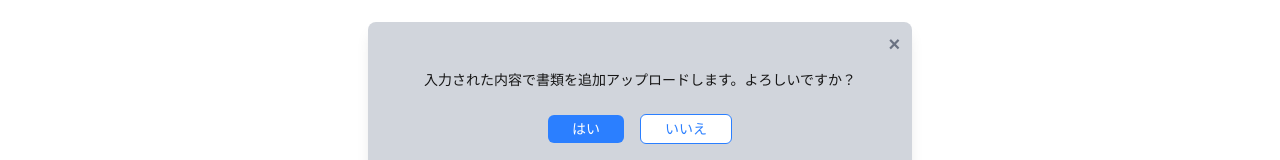
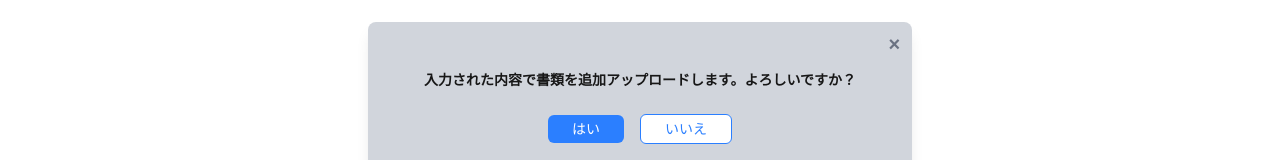
Before and after one commit to Nghphuoc/tuna-pj-fe, a Next.js app: page /MN-01 in a window 1280 px wide. Shown: the part 293-453 px from the top of the page. Built offline with nearby package versions, Linux system fonts and the light colour scheme.

Commit message:
update: font size message

```diff
--- a/app/components/MN-S01/dialog.jsx
+++ b/app/components/MN-S01/dialog.jsx
@@ -18,7 +18,7 @@ const Dialog = ({ notifycation, onClose, onAccept }) => {
                     </button>
 
                     {/* Message */}
-                    <p className="text-sm mb-6">{message}</p>
+                    <p className="text-sm font-semibold mb-6">{message}</p>
 
                     {/* Buttons */}
                     <div className="flex flex-row items-center gap-4 justify-center">
```
